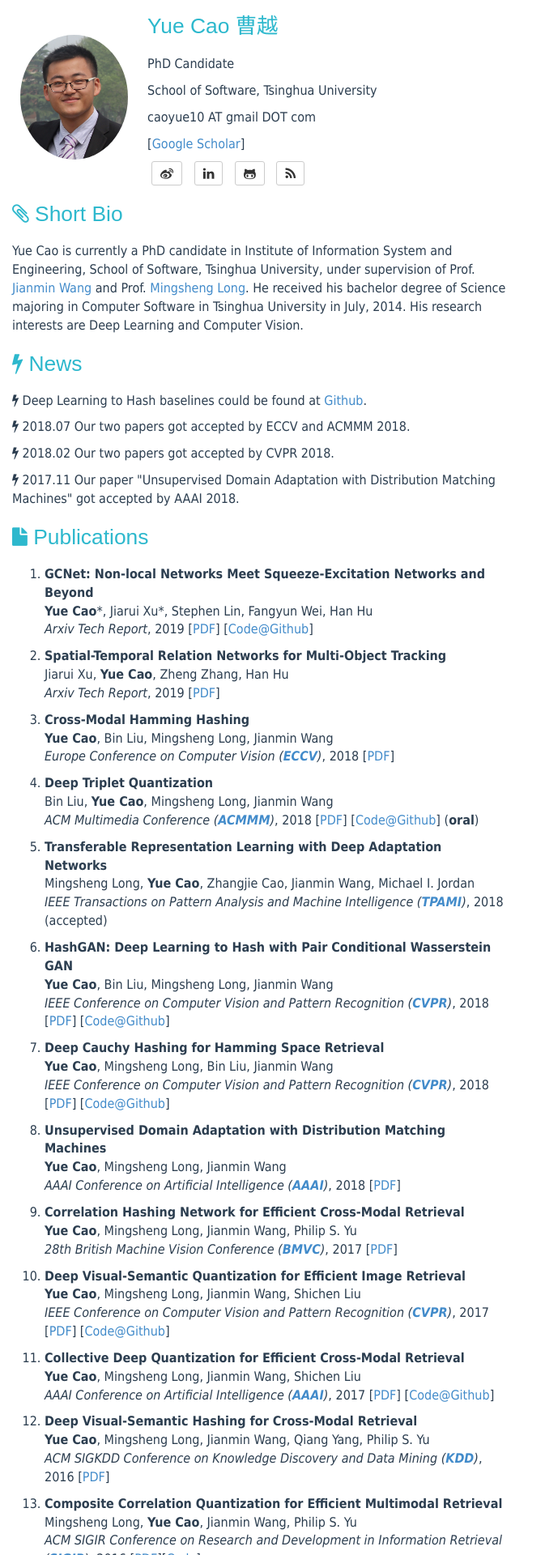
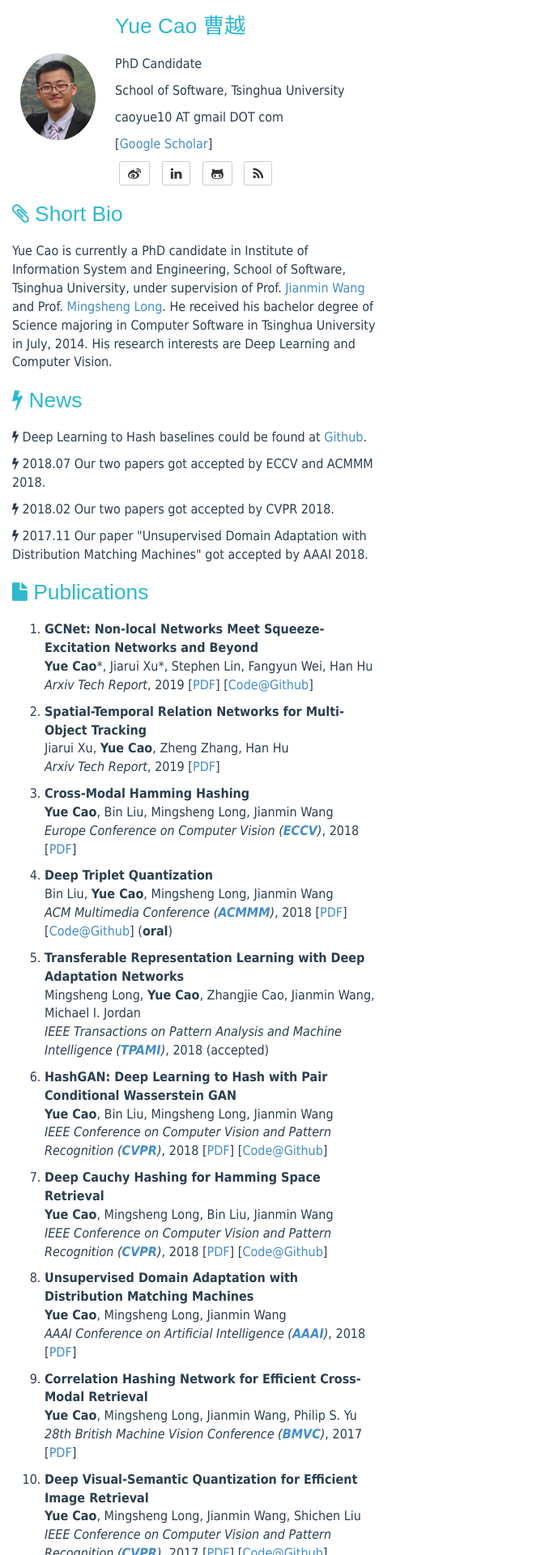
Before and after one commit to caoyue10/caoyue10.github.io, a Jekyll site: the page built from index.html, in a window 1280 px wide. Shown: the top 1920 px of the page at 81% size, without its empty margins (0-673 px from the left). Built offline with Jekyll 4.4.1, drawn with Linux system fonts in a browser that asks for light colours; the list of posts is cut into pages by our own code.

Commit message:
Update style.css

```diff
--- a/assets/css/style.css
+++ b/assets/css/style.css
@@ -5,7 +5,16 @@
     font-weight: 400;
 	color: #2c3e50;
     font-family: Tahoma, Arial, sans-serif;
-    margin: 0 auto;
+/*     margin: 0 auto; */
+    display: inline-block;
+    zoom: 1;
+    display*: inline;
+    text-align: left;
+    margin-left: auto;
+    margin-right: auto;
+    vertical-align: middle;
+    max-width: 960px;
+    min-width: 330px;
 }
 /* .div_left {
     width: 40%;
```
